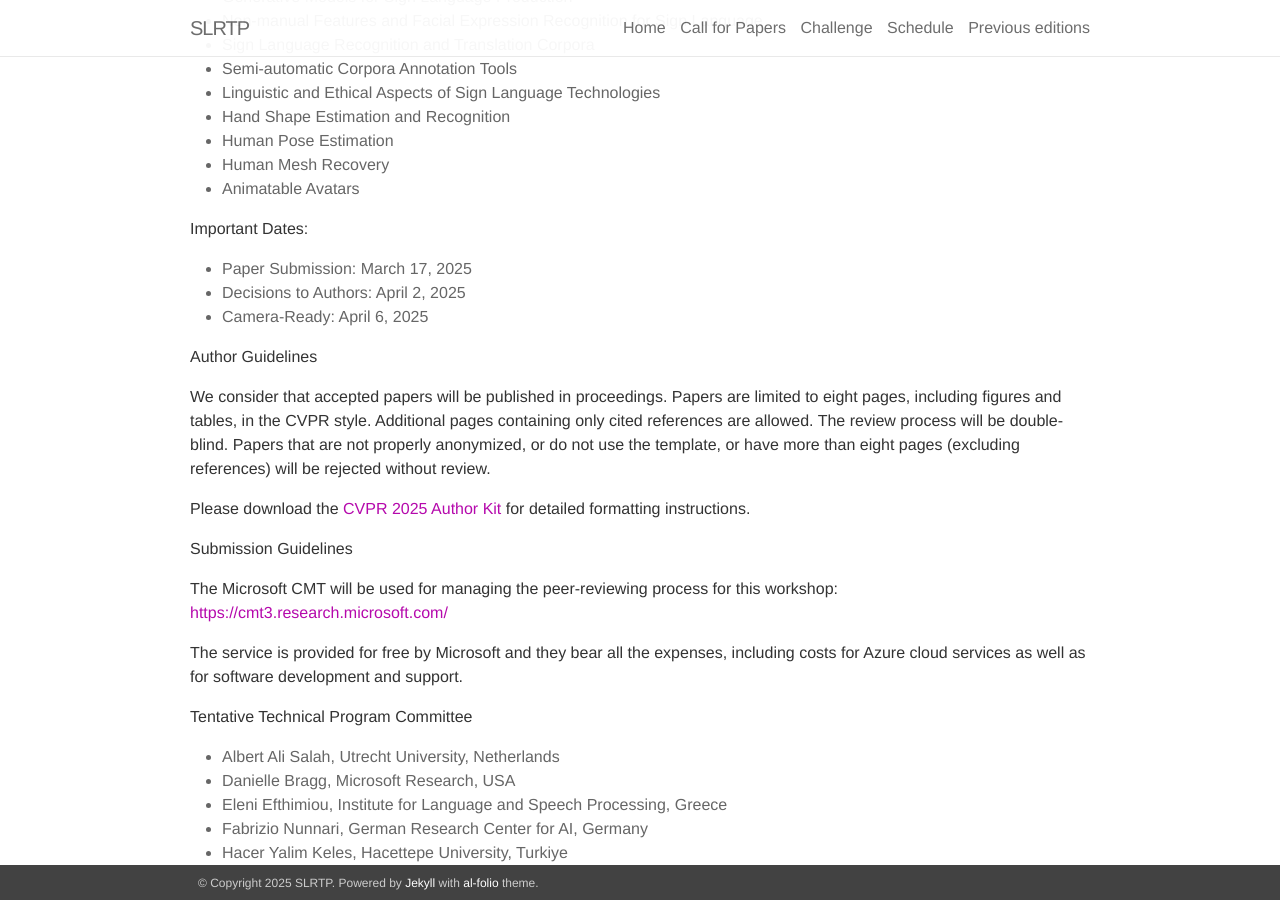
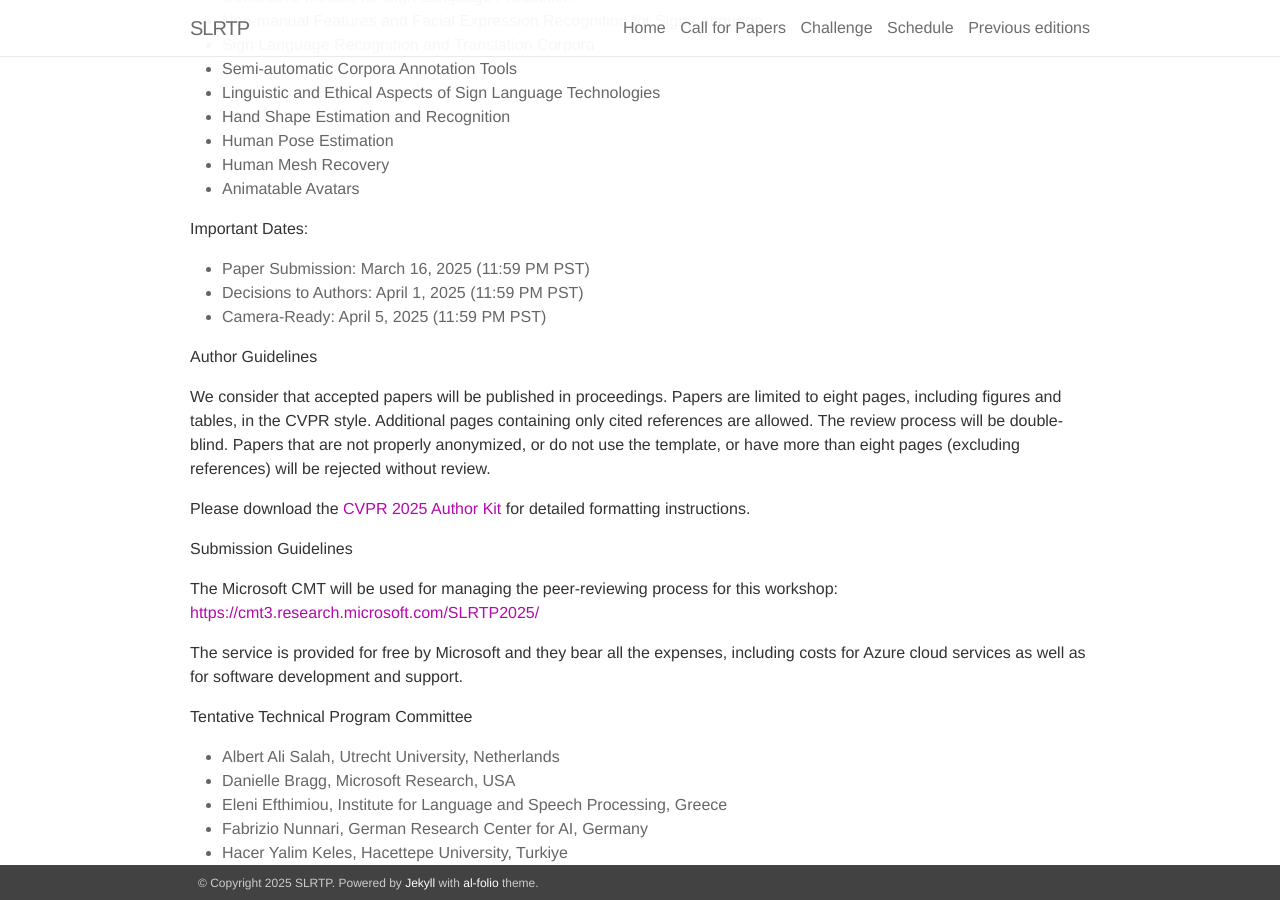
Before and after one commit to slrtpworkshop/slrtpworkshop.github.io, a Jekyll site: the page built from _pages/01_call.md, in a window 1280 px wide and 900 px high, scrolled down 588 px. Built offline with Jekyll 4.4.1, drawn with Linux system fonts in a browser that asks for light colours; nearby versions of some CDN libraries.

Commit message:
add cmt page

```diff
--- a/_pages/01_call.md
+++ b/_pages/01_call.md
@@ -22,9 +22,9 @@ We accept papers addressing the issues related to, but not limited to, these top
 
 **Important Dates:**
 
-- Paper Submission: March 17, 2025
-- Decisions to Authors: April 2, 2025
-- Camera-Ready: April 6, 2025
+- Paper Submission: March 16, 2025 (11:59 PM PST)
+- Decisions to Authors: April 1, 2025 (11:59 PM PST)
+- Camera-Ready: April 5, 2025 (11:59 PM PST)
 
 **Author Guidelines**
 
@@ -36,7 +36,7 @@ Please download the [CVPR 2025 Author Kit](https://github.com/cvpr-org/author-ki
 
 **Submission Guidelines**
 
-The Microsoft CMT will be used for managing the peer-reviewing process for this workshop: [https://cmt3.research.microsoft.com/](https://cmt3.research.microsoft.com/)
+The Microsoft CMT will be used for managing the peer-reviewing process for this workshop: [https://cmt3.research.microsoft.com/SLRTP2025/](https://cmt3.research.microsoft.com/SLRTP2025/)
 
 The service is provided for free by Microsoft and they bear all the expenses, including costs for Azure cloud services as well as for software development and support.
 
```
